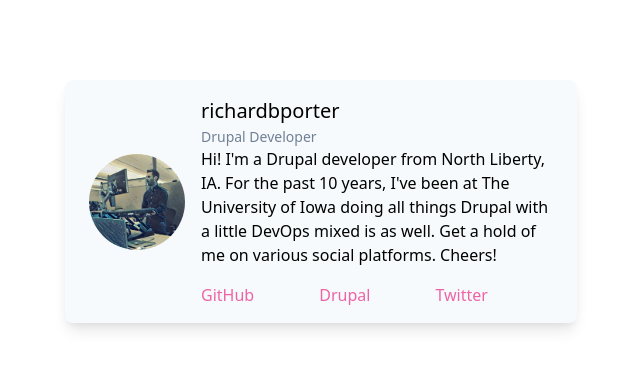
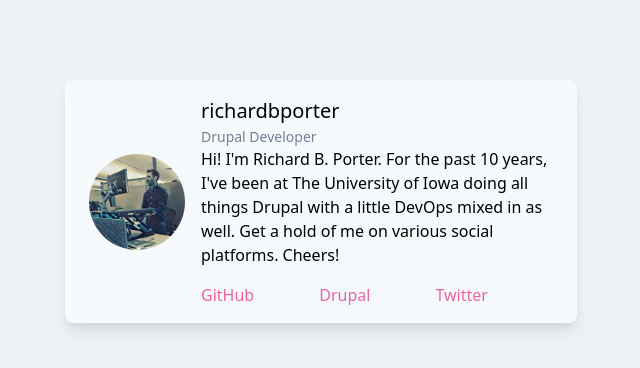
Before and after one commit to richardbporter/richardbporter.github.io, a Gatsby site: page / in a window 1280 px wide. Shown: the whole page, without its empty margins (319-959 px from the left). Built offline with nearby package versions, Linux system fonts and the light colour scheme; Gatsby itself is replaced by a stand-in of ours.

Commit message:
Fix typo, set bg

```diff
--- a/src/pages/index.js
+++ b/src/pages/index.js
@@ -9,7 +9,7 @@ export default () => (
             <div class="mt-4 sm:mt-0 sm:ml-4 text-center sm:text-left">
             <p class="text-xl leading-normal">richardbporter</p>
             <p class="text-sm leading-normal text-gray-600">Drupal Developer</p>
-            <p>Hi! I'm a Drupal developer from North Liberty, IA. For the past 10 years, I've been at The University of Iowa doing all things Drupal with a little DevOps mixed is as well. Get a hold of me on various social platforms. Cheers!</p>
+            <p>Hi! I'm Richard B. Porter. For the past 10 years, I've been at The University of Iowa doing all things Drupal with a little DevOps mixed in as well. Get a hold of me on various social platforms. Cheers!</p>
 
             <div class="mt-4 flex">
                 <a class="flex-auto text-pink-500 hover:text-pink-700" href="https://github.com/richardbporter">GitHub</a>
--- a/src/pages/styles/global.css
+++ b/src/pages/styles/global.css
@@ -1,3 +1,7 @@
 @tailwind base;
 @tailwind components;
 @tailwind utilities;
+
+html {
+    background-color: #EDF2F7;
+}
```
